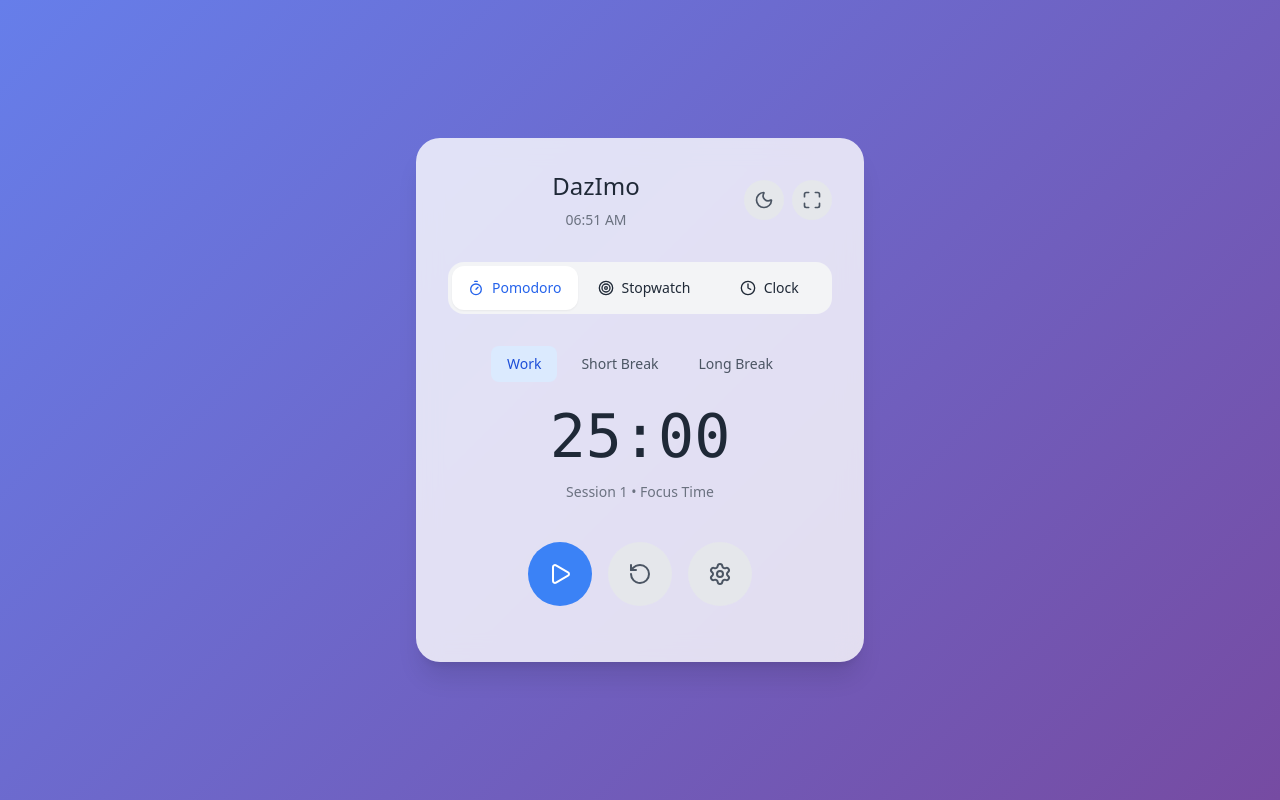
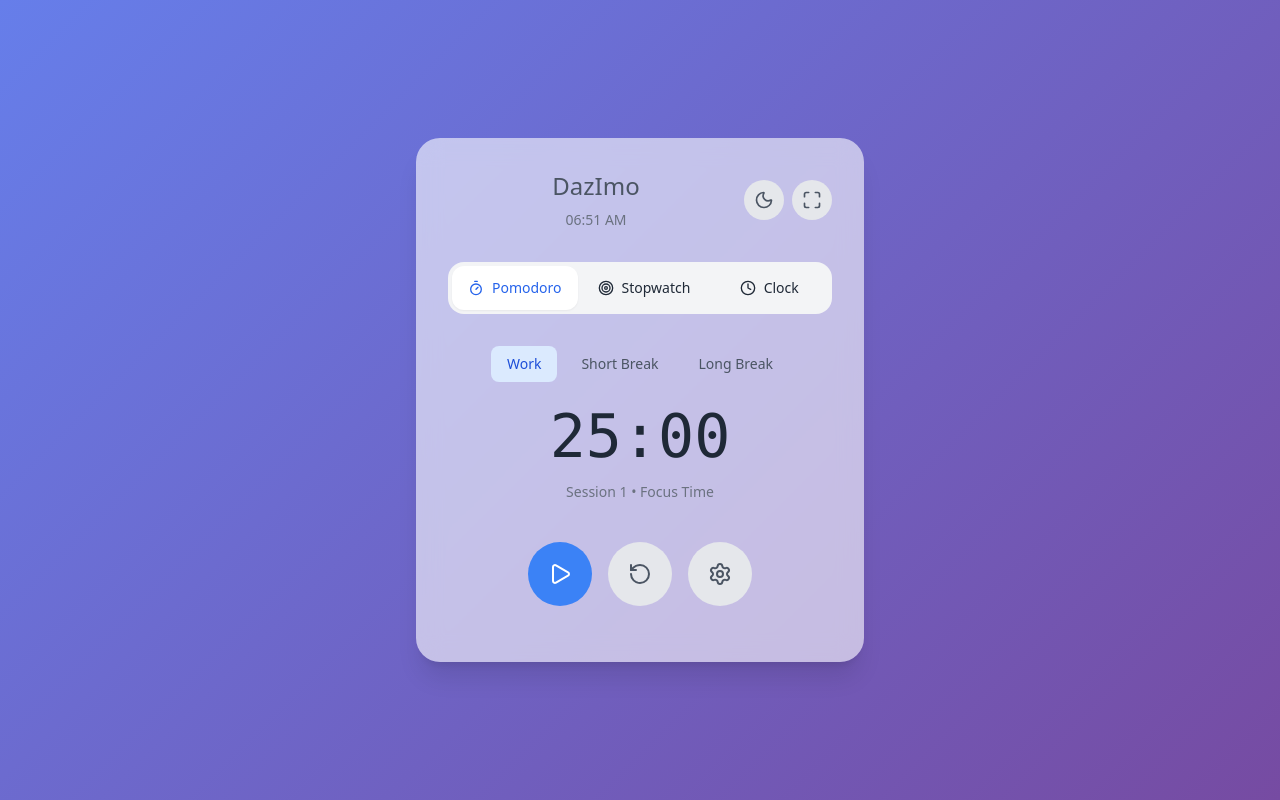
Before and after one commit to gajzzs/DazImo, a React (Create React App) app: page / in a window 1280 px wide. Built offline with nearby package versions, Linux system fonts and the light colour scheme.

Commit message:
improvements

```diff
--- a/src/App.js
+++ b/src/App.js
@@ -214,8 +214,8 @@ const ProductivityTimer = () => {
       style={getBackgroundStyle()}
     >
       <div className={`rounded-3xl shadow-xl w-full transition-all duration-300 ${
-        isFullscreen ? 'max-w-none h-screen rounded-none p-16 flex flex-col justify-center' : 'max-w-md p-8'
-      } ${isDarkMode ? 'bg-gray-800/80 backdrop-blur-md' : 'bg-white/80 backdrop-blur-md'}`}>
+        isFullscreen ? 'max-w-none h-screen rounded-none bg-white/60 p-16 flex flex-col justify-center' : 'max-w-md p-8'
+      } ${isDarkMode ? 'bg-gray-900/60 backdrop-blur-md' : 'bg-white/60 backdrop-blur-md'}`}>
         {/* Header with controls - hidden in fullscreen when timer is running */}
         <div className={`flex justify-between items-center mb-8 transition-opacity duration-500 ${
           isFullscreen && isRunning ? 'opacity-0 pointer-events-none' : 'opacity-100'
@@ -223,7 +223,7 @@ const ProductivityTimer = () => {
           <div className="text-center flex-1">
             <h1 className={`font-light mb-2 transition-all duration-300 ${
               isFullscreen ? 'text-4xl' : 'text-2xl'
-            } ${isDarkMode ? 'text-white' : 'text-gray-800'}`}>
+            } ${isDarkMode ? 'text-white' : 'text-gray-600'}`}>
               DazImo
             </h1>
             <div className={`text-sm ${isDarkMode ? 'text-gray-400' : 'text-gray-500'} ${
--- a/src/components/BackgroundSettings.js
+++ b/src/components/BackgroundSettings.js
@@ -24,7 +24,7 @@ const BackgroundSettings = ({
   ];
 
   const addColor = () => {
-    const newColors = [...backgroundConfig.colors, '#667eea'];
+    const newColors = [...backgroundConfig.colors, '#f5deb3'];
     setBackgroundConfig({ ...backgroundConfig, colors: newColors });
   };
 
```
